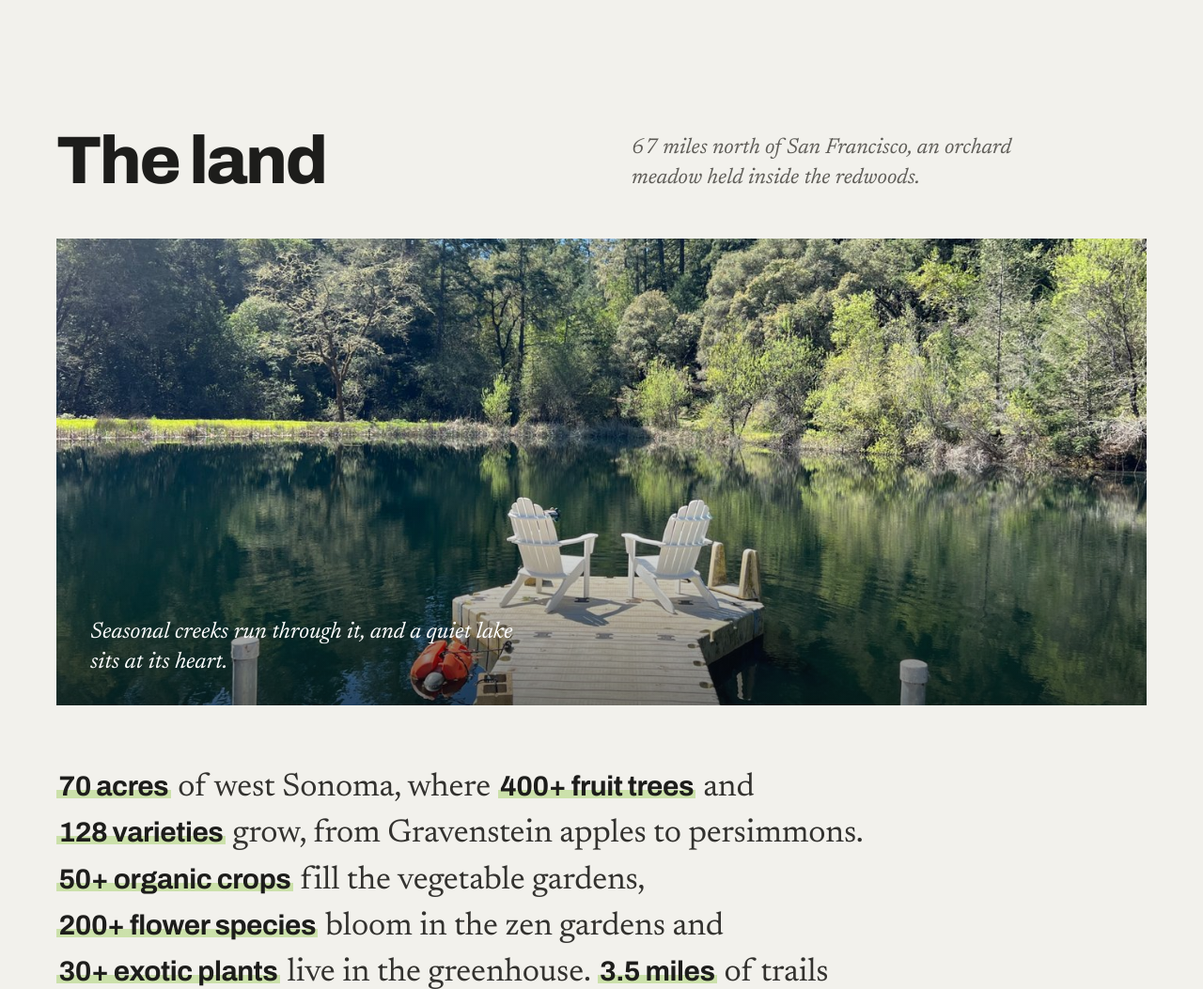
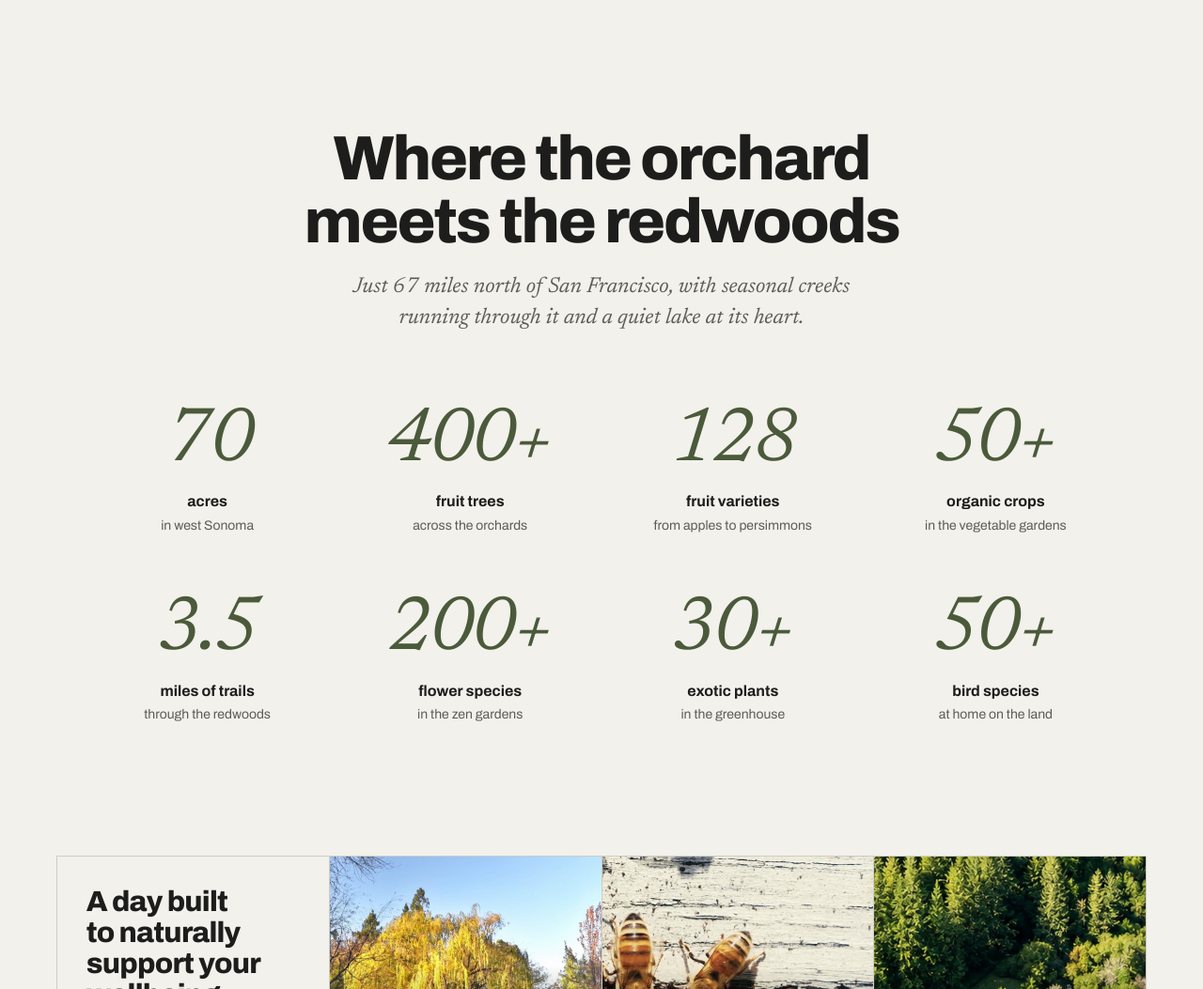
Before and after one commit to melodigit/wonderfeel-sanctuary, a plain HTML site: page index.html in a window 1280 px wide. Shown: the part 740-1793 px from the top of the page at 94% size. Drawn offline with Linux system fonts and the light colour scheme.

Commit message:
The land: heading, intro line and numbers, no photo
Co-Authored-By: Claude Opus 5.5 <noreply@anthropic.com>
Claude-Session: https://claude.ai/code/session_01VsURvAYg2vvZGMZnMsGc8N

```diff
--- a/index.html
+++ b/index.html
@@ -56,17 +56,14 @@ section.s{padding-block:clamp(72px,11vw,140px)}
 .sh .it{font-size:clamp(19px,2vw,23px);line-height:1.4;color:var(--muted);max-width:44ch}
 
 /* the land */
-.landhead{display:grid;grid-template-columns:minmax(0,1fr) minmax(0,1fr);gap:16px 64px;align-items:end;margin-bottom:clamp(28px,4vw,48px)}
-.landhead h2{font-weight:800;font-size:clamp(38px,5.6vw,72px);line-height:.98;letter-spacing:-.035em}
-.landhead .it{margin:0;font-size:clamp(19px,2vw,23px);line-height:1.4;color:var(--muted);max-width:36ch}
-@media (max-width:760px){.landhead{grid-template-columns:minmax(0,1fr)}}
-.landfig{position:relative;margin:0;overflow:hidden;background:#2f3a2a}
-.landfig img{width:100%;aspect-ratio:21/9;object-fit:cover;object-position:50% 58%}
-.landfig::after{content:"";position:absolute;inset:0;background:linear-gradient(180deg,rgba(0,0,0,0) 55%,rgba(10,14,10,.55) 100%)}
-.landfig figcaption{position:absolute;left:clamp(18px,3vw,36px);right:clamp(18px,3vw,36px);bottom:clamp(16px,2.6vw,30px);z-index:1;color:#FFFFFF;font-size:clamp(18px,2vw,24px);line-height:1.35;max-width:34ch}
-@media (max-width:760px){.landfig img{aspect-ratio:4/3}}
-.landstory{margin:clamp(36px,5vw,64px) 0 0;max-width:900px;font-family:var(--serif);font-weight:400;font-size:clamp(23px,2.7vw,36px);line-height:1.42;letter-spacing:-.005em;color:var(--body);text-wrap:pretty}
-.landstory .hl{font-family:var(--display);font-weight:700;font-size:.86em;letter-spacing:-.015em;color:var(--ink);white-space:nowrap;background:linear-gradient(transparent 62%,rgba(140,198,63,.38) 62%,rgba(140,198,63,.38) 92%,transparent 92%);padding:0 .08em}
+.landhead{text-align:center;max-width:820px;margin:0 auto clamp(48px,6vw,80px)}
+.landhead h2{font-weight:800;font-size:clamp(36px,5.2vw,68px);line-height:1;letter-spacing:-.035em;text-wrap:balance}
+.landhead .it{margin:20px auto 0;font-size:clamp(19px,2vw,23px);line-height:1.45;color:var(--muted);max-width:42ch}
+.lnums{display:grid;grid-template-columns:repeat(4,minmax(0,1fr));gap:clamp(40px,5vw,64px) clamp(20px,3vw,40px);text-align:center;max-width:1080px;margin:0 auto}
+.ln b{display:block;font-family:var(--serif);font-style:italic;font-weight:400;font-size:clamp(52px,6.4vw,88px);line-height:.95;letter-spacing:-.02em;color:var(--moss)}
+.ln .l{display:block;margin-top:12px;font-size:16px;font-weight:700;color:var(--ink)}
+.ln .d{display:block;margin-top:3px;font-size:14px;line-height:1.4;color:var(--muted)}
+@media (max-width:760px){.lnums{grid-template-columns:repeat(2,minmax(0,1fr))}}
 
 /* a day */
 .day{display:grid;grid-template-columns:repeat(4,minmax(0,1fr));grid-auto-rows:minmax(clamp(230px,20vw,290px),auto);gap:1px;background:var(--line);border:1px solid var(--line)}
@@ -170,14 +167,19 @@ footer small{font-size:12.5px;color:var(--muted);line-height:1.6}
   <section class="s" id="land">
     <div class="wrap">
       <div class="landhead">
-        <h2>The land</h2>
-        <p class="it">67 miles north of San Francisco, an orchard meadow held inside the redwoods.</p>
+        <h2>Where the orchard meets the redwoods</h2>
+        <p class="it">Just 67 miles north of San Francisco, with seasonal creeks running through it and a quiet lake at its heart.</p>
       </div>
-      <figure class="landfig">
-        <img src="images/land-lake.jpg" alt="Two white chairs at the end of the dock on the lake, with redwoods reflected in the water" loading="lazy">
-        <figcaption class="it">Seasonal creeks run through it, and a quiet lake sits at its heart.</figcaption>
-      </figure>
-      <p class="landstory"><span class="hl">70 acres</span> of west Sonoma, where <span class="hl">400+ fruit trees</span> and <span class="hl">128 varieties</span> grow, from Gravenstein apples to persimmons. <span class="hl">50+ organic crops</span> fill the vegetable gardens, <span class="hl">200+ flower species</span> bloom in the zen gardens and <span class="hl">30+ exotic plants</span> live in the greenhouse. <span class="hl">3.5 miles</span> of trails wind through the redwoods, and <span class="hl">50+ bird species</span> call it home.</p>
+      <div class="lnums">
+        <div class="ln"><b>70</b><span class="l">acres</span><span class="d">in west Sonoma</span></div>
+        <div class="ln"><b>400+</b><span class="l">fruit trees</span><span class="d">across the orchards</span></div>
+        <div class="ln"><b>128</b><span class="l">fruit varieties</span><span class="d">from apples to persimmons</span></div>
+        <div class="ln"><b>50+</b><span class="l">organic crops</span><span class="d">in the vegetable gardens</span></div>
+        <div class="ln"><b>3.5</b><span class="l">miles of trails</span><span class="d">through the redwoods</span></div>
+        <div class="ln"><b>200+</b><span class="l">flower species</span><span class="d">in the zen gardens</span></div>
+        <div class="ln"><b>30+</b><span class="l">exotic plants</span><span class="d">in the greenhouse</span></div>
+        <div class="ln"><b>50+</b><span class="l">bird species</span><span class="d">at home on the land</span></div>
+      </div>
     </div>
   </section>
 
```
